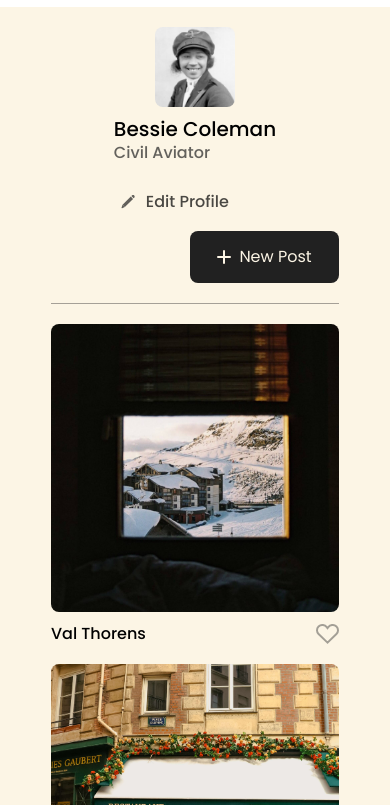
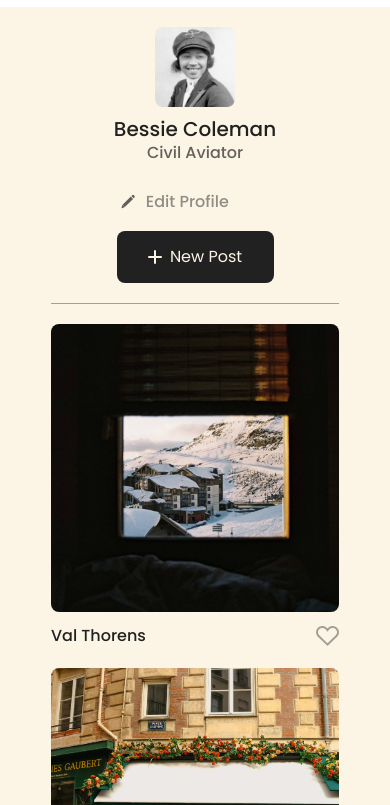
Before and after one commit to jypark7/se_project_spots, a plain HTML site: page index.html in a window 390 px wide. Shown: the part 39-844 px from the top of the page. Drawn offline with Linux system fonts and the light colour scheme.

Commit message:
adding the rest

```diff
--- a/blocks/card.css
+++ b/blocks/card.css
@@ -36,6 +36,7 @@
     white-space: nowrap;
     overflow: hidden;
     max-width: 353px;
+    color: #212121;
 }
 
 @media screen and (max-width: 627px) {
@@ -47,7 +48,4 @@
         max-width: 95px;
         font-size: 16px;
         font-weight: 500;
-        line-height: 16px;
-    }
-
-}
+        line-height:
--- a/blocks/profile.css
+++ b/blocks/profile.css
@@ -15,7 +15,6 @@
     display: flex;
     flex-direction: column;
     margin-right: 20px;
-    align-items: start;
 }
 
 .profile__name{
@@ -24,6 +23,7 @@
     font-size: 32px;
     line-height: 1;
     max-width: 280px;
+    color: #212121;
 }
 
 
@@ -38,8 +38,6 @@
 
 .profile__edit-btn {
     display: flex;
-    align-items: center;
-    justify-content: center;
     gap: 10px;
     margin-top: auto;
     opacity: 70%;
@@ -48,6 +46,7 @@
     line-height: 16px;
     border: none;
     background-color: transparent;
+    color:#212121B2;
 }
 
 .profile__add-btn {
@@ -55,7 +54,7 @@
     align-items: center;
     justify-content: center;
     margin-left: auto;
-    width: 149px;
+    width: 157px;
     height: 52px;
     gap: 8px;
     background-color: #212121;
@@ -91,10 +90,10 @@
 
     .profile__column {
         margin: 0 0 20px;
+        justify-content: center;
     }
 
+
     .profile__add-btn {
-        margin: 0;
-    }
-
-}
+        margin: 0 auto;
+        wi
```
Also changed, not shown: 1 other file.
